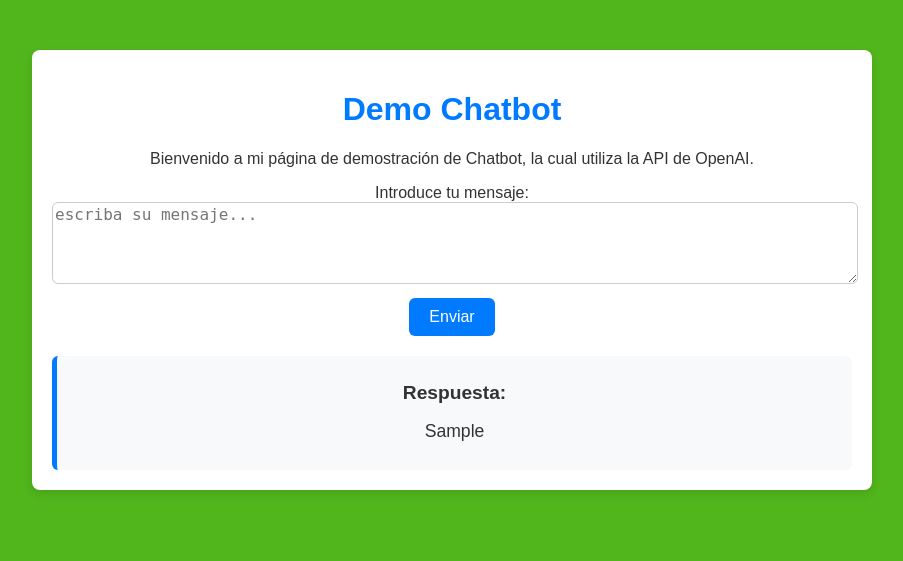
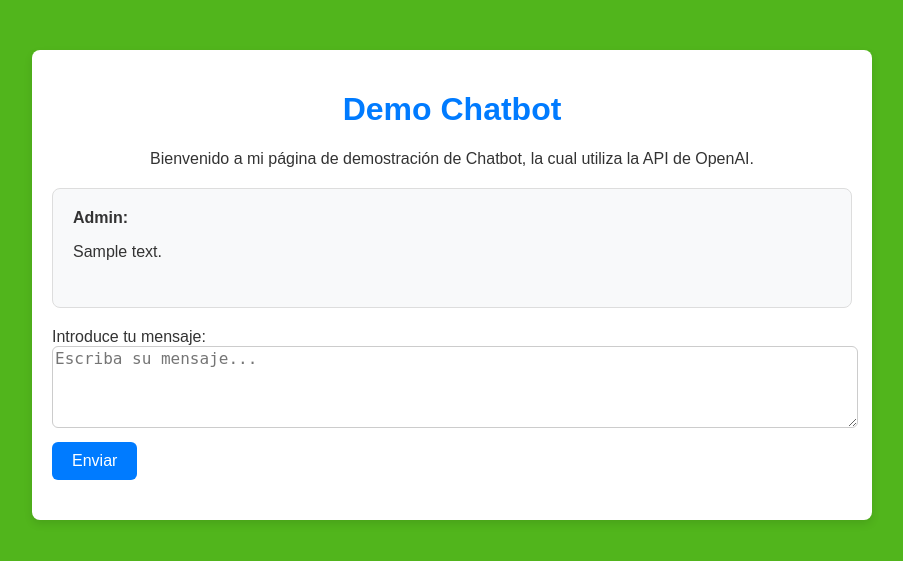
Before and after one commit to COv879/A-Chatbot-Demo, a Flask app: template templates/index.html in a window 1280 px wide. Shown: the top 561 px of the page, without its empty margins (188-1091 px from the left). Run offline with Flask 3, Linux system fonts and the light colour scheme; the template is opened without the code that fills it: most values are stand-ins (such as "Sample title", 1, 10 or a date in 2020).

Commit message:
Added conversation history

```diff
--- a/app.py
+++ b/app.py
@@ -1,4 +1,4 @@
-from flask import Flask, render_template, request
+from flask import Flask, render_template, request, session
 import openai
 from dotenv import load_dotenv
 import os
@@ -7,10 +7,10 @@ import time
 
 load_dotenv()
 
+app = Flask(__name__)
+
 openai.api_key = os.getenv('OPENAI_API_KEY')
-
-
-app = Flask(__name__)
+app.secret_key = os.getenv('SECRET_KEY')
 
 # Función para obtener respuesta de ChatGPT con reintentos si ocurre el error 429
 def obtener_respuesta_chatgpt(comentario):
@@ -38,17 +38,25 @@ def obtener_respuesta_chatgpt(comentario):
 
 @app.route('/', methods=['GET', 'POST'])
 def home():
-    respuesta_chatgpt = None
+    if 'conversation' not in session:
+        session['conversation'] = []
+
+
     if request.method == 'POST':
         comentario = request.form.get('comentario')
 
         # Obtener respuesta de ChatGPT utilizando la función con reintentos
         respuesta_chatgpt = obtener_respuesta_chatgpt(comentario)
 
-        # Renderizar la página con la respuesta de ChatGPT
-        return render_template('index.html', comentario=comentario, respuesta_chatgpt=respuesta_chatgpt)
+        # Agregar el mensaje del usuario y la respuesta de ChatGPT a la conversación
+        session['conversation'].append({'role': 'user', 'message': comentario})
+        session['conversation'].append({'role': 'assistant', 'message': respuesta_chatgpt})
 
-    return render_template('index.html', comentario=None, respuesta_chatgpt=None)
+        # Asegurarse de que los datos persistan
+        session.modified = True
+
+    # Renderizar la página con la conversación
+    return render_template('index.html', conversation=session['conversation'])
 
 if __name__ == '__main__':
     app.run(debug=True)
--- a/static/styles.css
+++ b/static/styles.css
@@ -27,11 +27,41 @@ header h1 {
     color: #007bff;
 }
 
-/* Form styles */
+/* Chat container */
 .chat-container {
-    text-align: center;
+    text-align: left;
 }
 
+/* Conversation styles */
+.conversation {
+    background-color: #f8f9fa;
+    border: 1px solid #ddd;
+    border-radius: 8px;
+    padding: 10px;
+    max-height: 300px;
+    overflow-y: auto;
+    margin-bottom: 20px;
+}
+
+.message {
+    padding: 10px;
+    margin-bottom: 10px;
+    border-radius: 6px;
+    text-align: left;
+}
+
+/* Message styles by role */
+.message.user {
+    background-color: #d1ecf1;
+    color: #0c5460;
+}
+
+.message.assistant {
+    background-color: #cce5ff;
+    color: #004085;
+}
+
+/* Form styles */
 form {
     margin-bottom: 20px;
 }
@@ -46,6 +76,7 @@ textarea {
     font-size: 16px;
 }
 
+/* Button styles */
 button {
     background-color: #007bff;
     color: white;
@@ -54,10 +85,12 @@ button {
     border-radius: 6px;
     cursor: pointer;
     font-size: 16px;
+    transition: background-color 0.3s ease, box-shadow 0.3s ease;
 }
 
 button:hover {
-    background-color: #0056b3;
+    background-color: #004085;
+    box-shadow: 0 4px 8px rgba(0, 0, 0, 0.2);
 }
 
 /* Response styles */
--- a/templates/index.html
+++ b/templates/index.html
@@ -10,22 +10,25 @@
     <div class="container">
         <header>
             <h1>Demo Chatbot</h1>
+            <p>Bienvenido a mi página de demostración de Chatbot, la cual utiliza la API de OpenAI.</p>
         </header>
 
         <div class="chat-container">
-            <p>Bienvenido a mi página de demostración de Chatbot, la cual utiliza la API de OpenAI.</p>
+            <div class="conversation">
+                <!-- Ciclo para mostrar la conversación completa -->
+                {% for message in conversation %}
+                    <div class="message {{ message.role }}">
+                        <strong>{{ message.role.capitalize() }}:</strong>
+                        <p>{{ message.message }}</p>
+                    </div>
+                {% endfor %}
+            </div>
+
             <form method="POST" action="/">
                 <label for="comentario">Introduce tu mensaje:</label>
-                <textarea id="comentario" name="comentario" rows="4" placeholder="escriba su mensaje..."></textarea>
+                <textarea id="comentario" name="comentario" rows="4" placeholder="Escriba su mensaje..."></textarea>
                 <button type="submit">Enviar</button>
             </form>
-
-            {% if respuesta_chatgpt %}
-            <div class="response">
-                <h2>Respuesta:</h2>
-                <p>{{ respuesta_chatgpt }}</p>
-            </div>
-            {% endif %}
         </div>
     </div>
 </body>
```
